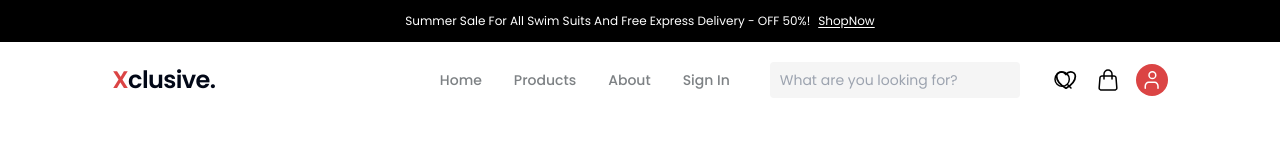
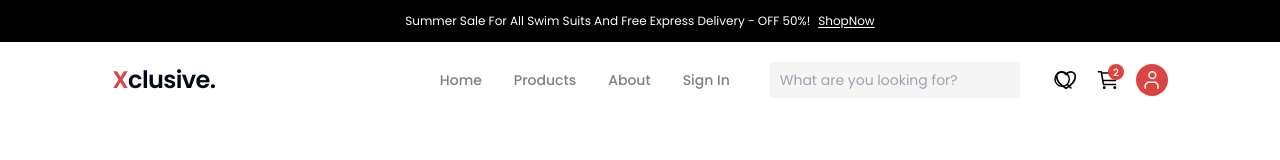
Before and after one commit to Vamsi-Praveen/Ecommerce, a React (Vite) app in the folder client/: page / in a window 1280 px wide. Shown: the top 160 px of the page. Built offline with nearby package versions, Linux system fonts and the light colour scheme.

Commit message:
fix : added svg directly

```diff
--- a/client/src/components/Header.jsx
+++ b/client/src/components/Header.jsx
@@ -49,10 +49,20 @@ const Header = () => {
                                 </svg>
                             </div>
                             <div className='cursor-pointer'>
-                                <svg width="24" height="24" viewBox="0 0 24 24" fill="none" xmlns="http://www.w3.org/2000/svg">
-                                    <path d="M3.97738 9.84C4.0176 9.33881 4.24513 8.87115 4.61465 8.53017C4.98417 8.18918 5.46857 7.9999 5.97138 8H18.0294C18.5322 7.9999 19.0166 8.18918 19.3861 8.53017C19.7556 8.87115 19.9832 9.33881 20.0234 9.84L20.8264 19.84C20.8485 20.1152 20.8133 20.392 20.7232 20.6529C20.6331 20.9139 20.4899 21.1533 20.3027 21.3562C20.1155 21.5592 19.8883 21.7211 19.6354 21.8319C19.3825 21.9427 19.1095 21.9999 18.8334 22H5.16738C4.8913 21.9999 4.61823 21.9427 4.36536 21.8319C4.11249 21.7211 3.88529 21.5592 3.69808 21.3562C3.51086 21.1533 3.36768 20.9139 3.27755 20.6529C3.18742 20.392 3.15229 20.1152 3.17438 19.84L3.97738 9.84V9.84Z" stroke="black" stroke-width="1.5" stroke-linecap="round" stroke-linejoin="round" />
-                                    <path d="M16 11V6C16 4.93913 15.5786 3.92172 14.8284 3.17157C14.0783 2.42143 13.0609 2 12 2C10.9391 2 9.92172 2.42143 9.17157 3.17157C8.42143 3.92172 8 4.93913 8 6V11" stroke="black" stroke-width="1.5" stroke-linecap="round" stroke-linejoin="round" />
-                                </svg>
+                                <div className='relative'>
+
+                                    <svg width="24" height="24" viewBox="0 0 24 24" fill="none" xmlns="http://www.w3.org/2000/svg">
+                                        <path d="M8.25 20.25C8.66421 20.25 9 19.9142 9 19.5C9 19.0858 8.66421 18.75 8.25 18.75C7.83579 18.75 7.5 19.0858 7.5 19.5C7.5 19.9142 7.83579 20.25 8.25 20.25Z" stroke="black" stroke-width="1.5" stroke-linecap="round" stroke-linejoin="round" />
+                                        <path d="M18.75 20.25C19.1642 20.25 19.5 19.9142 19.5 19.5C19.5 19.0858 19.1642 18.75 18.75 18.75C18.3358 18.75 18 19.0858 18 19.5C18 19.9142 18.3358 20.25 18.75 20.25Z" stroke="black" stroke-width="1.5" stroke-linecap="round" stroke-linejoin="round" />
+                                        <path d="M2.25 3.75H5.25L7.5 16.5H19.5" stroke="black" stroke-width="1.5" stroke-linecap="round" stroke-linejoin="round" />
+                                        <path d="M7.5 12.5H19.1925C19.2792 12.5001 19.3633 12.4701 19.4304 12.4151C19.4975 12.3601 19.5434 12.2836 19.5605 12.1986L20.9105 5.44859C20.9214 5.39417 20.92 5.338 20.9066 5.28414C20.8931 5.23029 20.8679 5.18009 20.8327 5.13717C20.7975 5.09426 20.7532 5.05969 20.703 5.03597C20.6528 5.01225 20.598 4.99996 20.5425 5H6" stroke="black" stroke-width="1.5" stroke-linecap="round" stroke-linejoin="round" />
+                                    </svg>
+
+
+                                    <span className='absolute -top-1 -right-1 inline-flex items-center justify-center bg-primaryRed rounded-full text-white text-[10px] w-4 h-4 font-medium '>2</span>
+                                </div>
+
+
 
                             </div>
                             <div className='cursor-pointer bg-primaryRed rounded-full p-1'>
```
